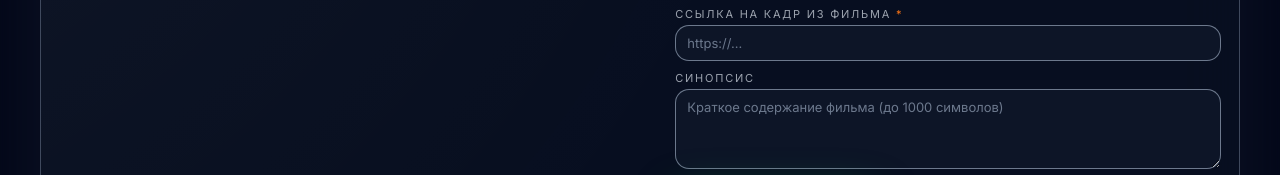
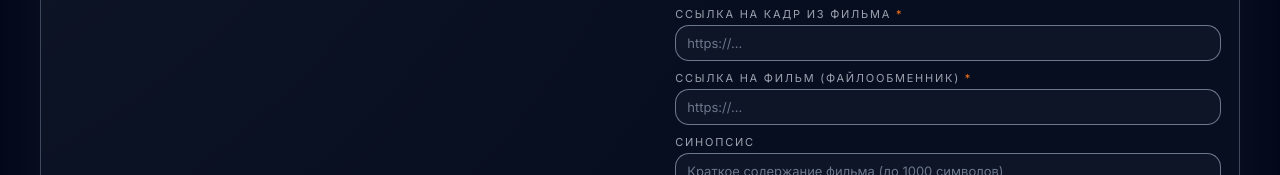
Before and after one commit to nl8708097-eng/bricsfest, a plain HTML site: page index.html in a window 1280 px wide. Shown: the part 2989-3164 px from the top of the page. Drawn offline with Linux system fonts and the light colour scheme.

Commit message:
Add files via upload

```diff
--- a/index.html
+++ b/index.html
@@ -993,7 +993,7 @@
           </p>
         </div>
 <form
-  action="https://formspree.io/f/xkglkrnd"
+  action="https://formhub.dev/io/0481532f118bb61dbad992b87dc54191692a0594b8200"
   method="POST"
 >
           <div class="field-group">
@@ -1024,6 +1024,10 @@
           <div class="field-group">
             <label class="field-label">Ссылка на кадр из фильма <span>*</span></label>
             <input type="url" name="frame_url" placeholder="https://..." required />
+          </div>
+          <div class="field-group">
+            <label class="field-label">Ссылка на фильм (Файлообменник) <span>*</span></label>
+            <input type="url" name="film_url" placeholder="https://..." required />
           </div>
           <div class="field-group">
             <label class="field-label">Синопсис</label>
```
